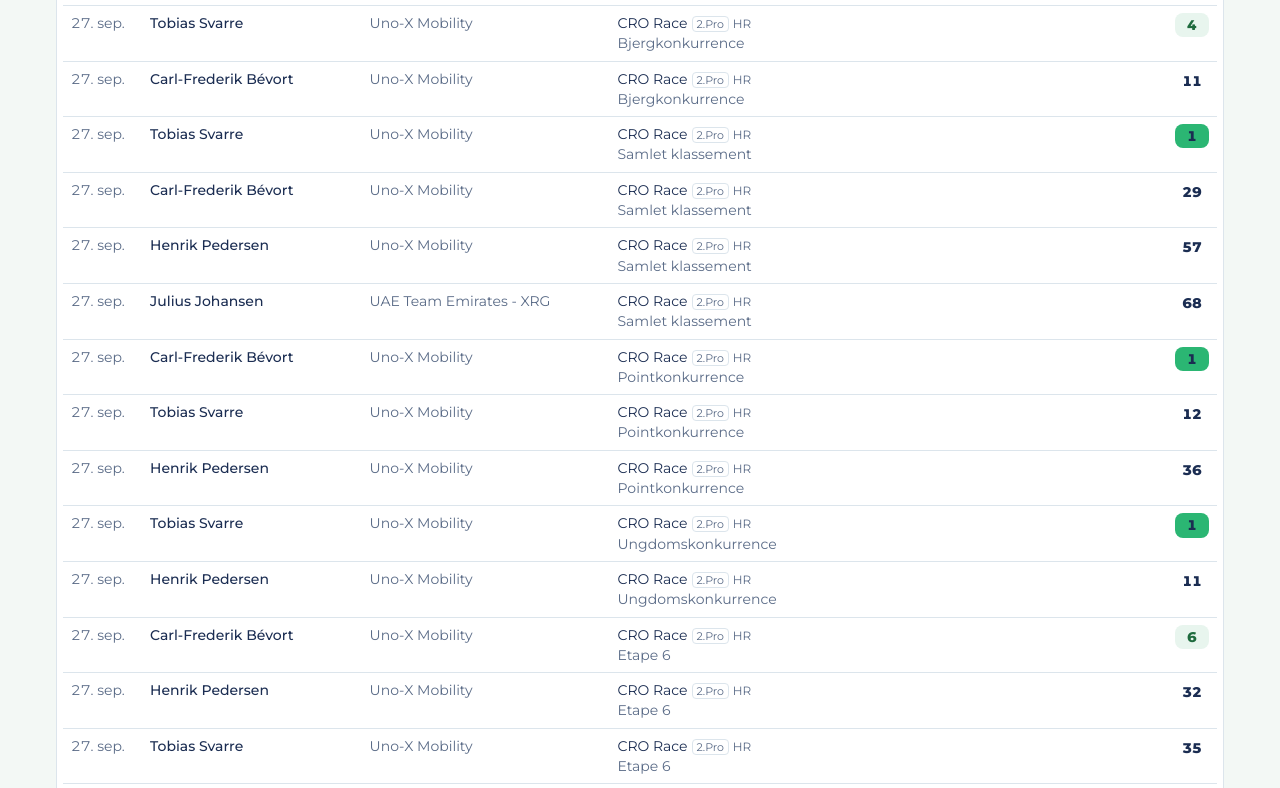
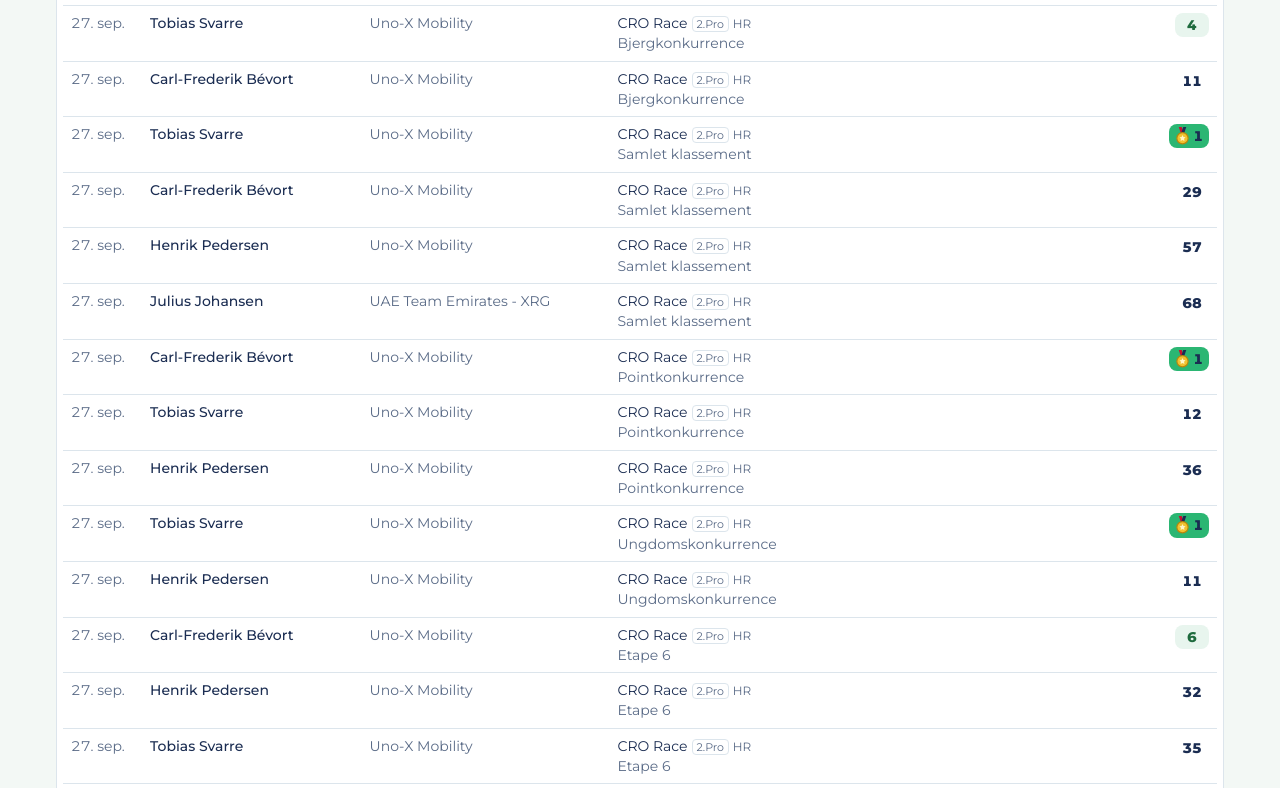
Before and after one commit to BOGR0408/danske-ryttere, a plain HTML site: page index.html in a window 1280 px wide. Shown: the part 7068-7856 px from the top of the page. Drawn offline with Linux system fonts and the light colour scheme.

Commit message:
Opdatering 2026-11-20 13:25

```diff
--- a/index.html
+++ b/index.html
@@ -73,7 +73,8 @@ select,input[type=search]{font:inherit;font-size:14px;font-weight:500;padding:7p
 .tabel tr:last-child td{border-bottom:0}
 .tabel .num{text-align:right;white-space:nowrap}
 .plac{display:inline-block;min-width:34px;text-align:center;border-radius:8px;padding:2px 6px;font-weight:800;font-variant-numeric:tabular-nums}
-.p1{background:var(--guld-bg);color:var(--guld)}
+.p1{background:var(--guld-bg);color:var(--guld);display:inline-flex;align-items:center;justify-content:center;gap:3px}
+.medalje{width:15px;height:18px;flex:none}
 .p2{background:var(--soelv-bg);color:var(--roed)}
 .p3{background:var(--bronze-bg);color:var(--roed)}
 .top10{background:var(--roed-svag);color:var(--roed)}
@@ -222,9 +223,11 @@ function opdaterFilterknap(){
 }
 
 // ---- hjælpere
+const MEDALJE = `<svg class="medalje" viewBox="0 0 20 24" aria-hidden="true"><path d="M5 0h4l3 9H8z" fill="#c8102e"/><path d="M11 0h4l-3 9H8z" fill="#1b2d52"/><circle cx="10" cy="15" r="7.5" fill="#f2c230" stroke="#b8860b" stroke-width="1.5"/><path d="M10 10.8l1.3 2.6 2.8.4-2 2 .5 2.8-2.6-1.4-2.6 1.4.5-2.8-2-2 2.8-.4z" fill="#fff6c8"/></svg>`;
 function placBadge(r){
   if (r.pn == null) return `<span class="plac ude">${esc(r.p)}</span>`;
   const k = r.pn===1?"p1":r.pn===2?"p2":r.pn===3?"p3":r.pn<=10?"top10":"";
+  if (r.pn===1) return `<span class="plac p1" title="Sejr">${MEDALJE}1</span>`;
   return `<span class="plac ${k}">${r.pn}</span>`;
 }
 const rytterLink = id => `<a class="r" href="#rytter/${encodeURIComponent(id)}">${esc(D.ryttere[id]?.navn||id)}</a>`;
```
